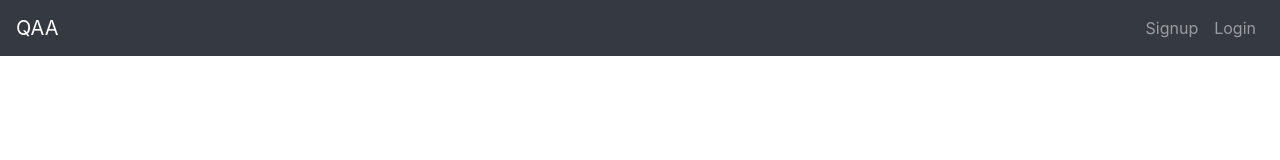
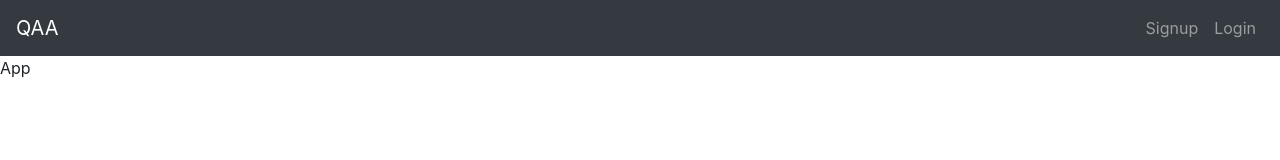
Before and after one commit to s-xync/qaa-question-everything, a React (Create React App) app in the folder qaa-question-everything-client/: page / in a window 1280 px wide. Shown: the top 160 px of the page. Built offline with nearby package versions, Linux system fonts and the light colour scheme.

Commit message:
adds style for fixed navbar

```diff
--- /dev/null
+++ b/qaa-question-everything-client/src/css/index.css
@@ -0,0 +1,3 @@
+body{
+  padding-top:56px;
+}
--- a/qaa-question-everything-client/src/index.js
+++ b/qaa-question-everything-client/src/index.js
@@ -5,6 +5,7 @@
 import 'popper.js/dist/popper.js';
 import 'bootstrap/dist/js/bootstrap.js';
 import 'bootstrap/dist/css/bootstrap.css';
+import './css/index.css';
 import store from './store';
 import Routes from './components/routes'
 
```
